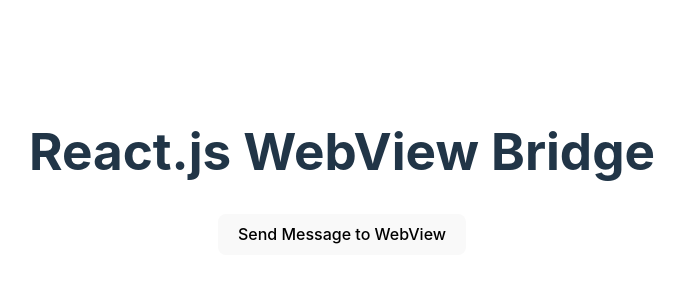
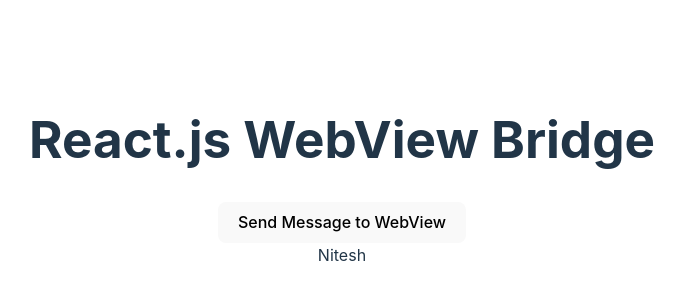
Before and after one commit to niteshyadavhusk/parentDomain, a React (Vite) app: page / in a window 1280 px wide. Shown: the part 228-528 px from the top of the page, without its empty margins (298-983 px from the left). Built offline with nearby package versions, Linux system fonts and the light colour scheme.

Commit message:
adding react native

```diff
--- a/src/App.jsx
+++ b/src/App.jsx
@@ -50,7 +50,7 @@
   // };
 
   const [imageUri, setImageUri] = useState(null);
-  const[localImg,setLocalImg]=useState(imageUri)
+  const [localImg, setLocalImg] = useState(imageUri)
 
   useEffect(() => {
 
@@ -69,9 +69,9 @@
     };
   }, []);
 
-  useEffect(()=>{
-   setLocalImg(imageUri)
-  },[imageUri])
+  useEffect(() => {
+    setLocalImg(imageUri)
+  }, [imageUri])
 
   const sendMessage = () => {
     window.ReactNativeWebView.postMessage('openCamera!');
@@ -90,8 +90,10 @@
         <h1>React.js WebView Bridge</h1>
         <button onClick={sendMessage}>Send Message to WebView</button>
       </div>
-      {localImg && (
-        <div onClick={handleImageClick} style={{width:'200px',height:'200px'}}>
+      <div>
+        Nitesh
+        </div>      {localImg && (
+        <div onClick={handleImageClick} style={{ width: '200px', height: '200px' }}>
           <h2>Captured Image:</h2>
           <img src={localImg} alt="Captured" />
         </div>
```
